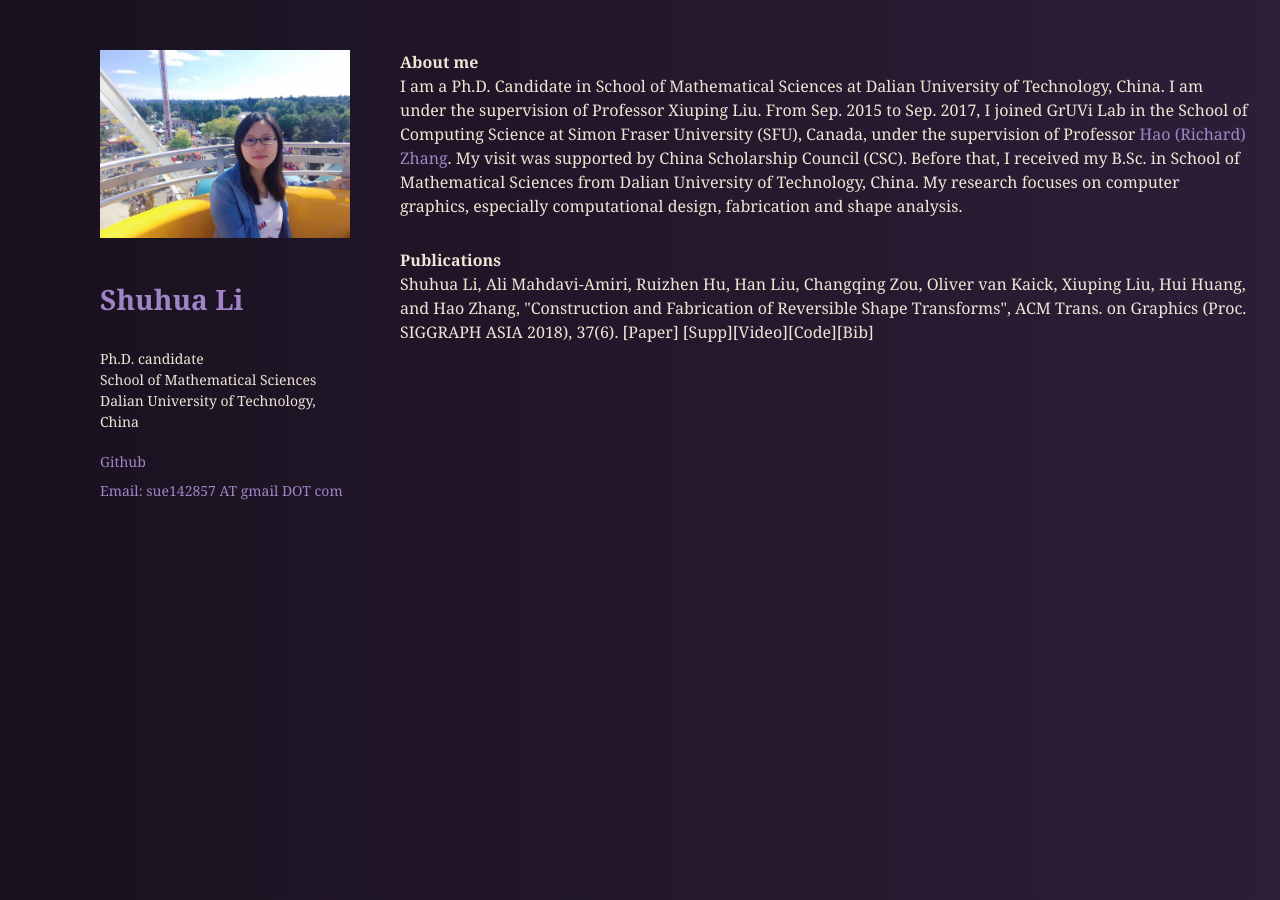
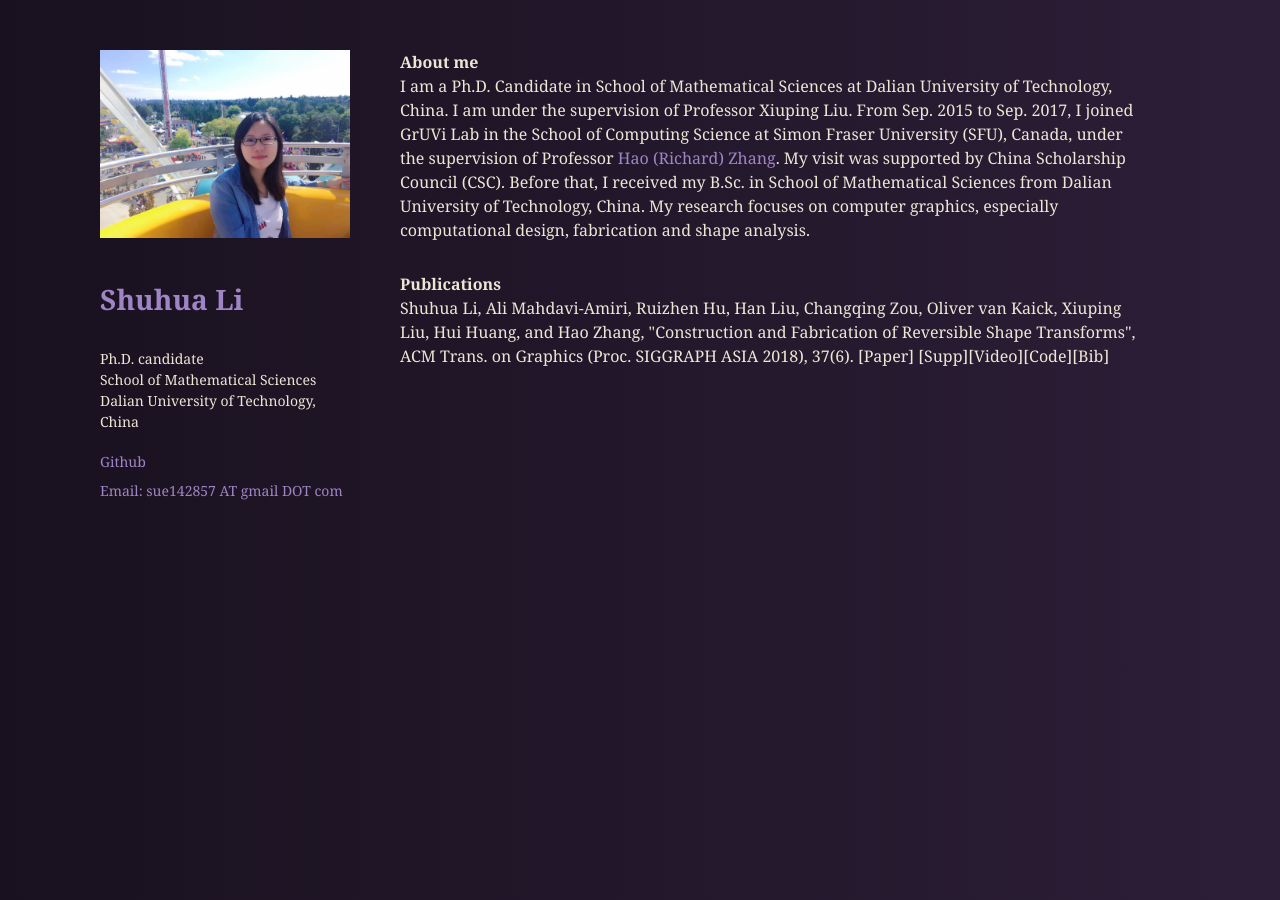
Before and after one commit to sergiokopplin/violet, a Jekyll site: the page built from index.html, in a window 1280 px wide. Built offline with Jekyll 4.4.1, drawn with Linux system fonts in a browser that asks for light colours.

Commit message:
Update section.sass

```diff
--- a/_sass/section.sass
+++ b/_sass/section.sass
@@ -13,7 +13,7 @@
 
 .content p
   margin-bottom: 30px
-  width: 900px
+  width: 800px
 
 .content p strong
   font-weight: 600
```
